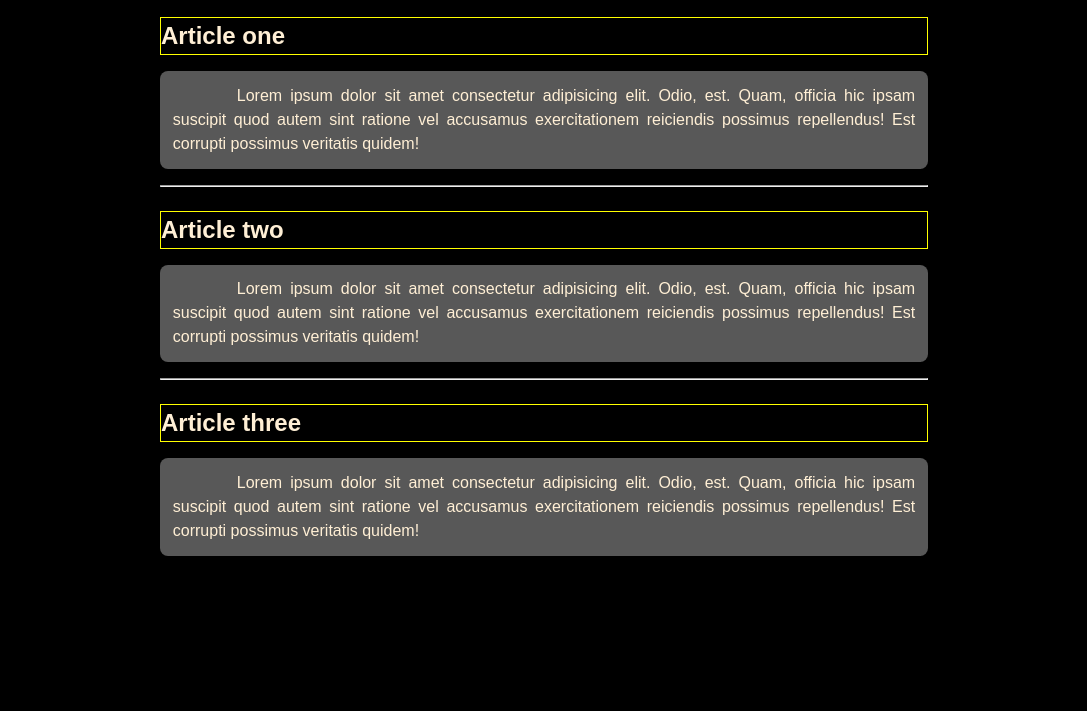
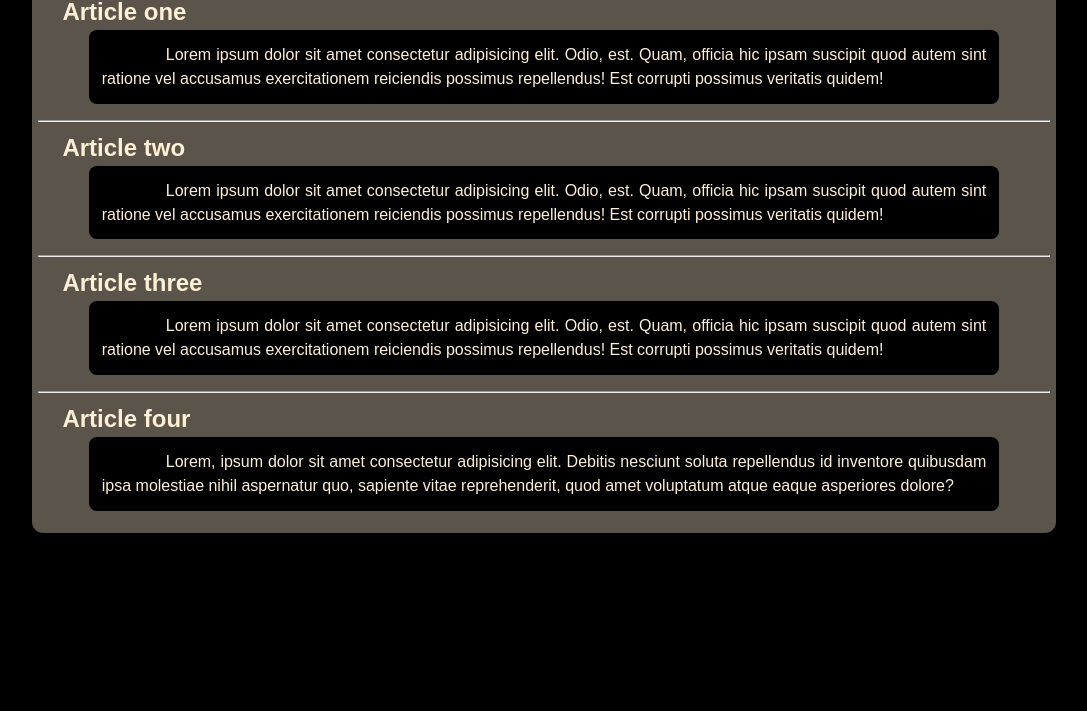
Before and after one commit to maxgmz05/CSS-Demo, a plain HTML site: page index.html in a window 1280 px wide. Shown: the part 89-800 px from the top of the page, without its empty margins (96-1183 px from the left). Drawn offline with Linux system fonts and the light colour scheme.

Commit message:
some styling changes of the learning progress...

```diff
--- a/css/style.css
+++ b/css/style.css
@@ -1,11 +1,15 @@
+* {
+    box-sizing: border-box;
+    margin: 0;
+    padding: 0;
+}
+
 body {
-    font-size: 100%;
     font-family: Arial, Helvetica, sans-serif;
     line-height: 1.5;
     background: #000000;
-    color: #ffefd5;
-    width: max(60%, 400px);
-    margin: auto
+    margin: auto;
+    text-align: justify;
 }
 
 hr {
@@ -16,17 +20,35 @@ hr {
 
 h1,
 h2 {
-    text-align: left;
-    margin-top: 1em;
-    margin-bottom: 0.5em;
-    border: solid yellow 1px;
+    padding-left: 1em;
+    padding-right: 1em;
+
+}
+
+h1 {
+    text-align: center;
 }
 
 p {
+    padding: 0.8em;
+    text-indent: 4em;
+    background-color: #000000;
+    border-radius: .5em;
+    width: max(90%, 341px);
+    margin-left: auto;
+    margin-right: auto;
+
+}
+
+.container {
     color: #ffefd5;
-    background: #ffffff58;
-    padding: 0.8em;
-    border-radius: 0.5em;
-    text-align: justify;
-    text-indent: 4em;
+    padding: .4em;
+    border-radius: .7em;
+    width: max(80%, 390px);
+    margin-left: auto;
+    margin-right: auto;
+    margin-top: .5em;
+    margin-bottom: .5em;
+    background-color: #ffefd55a;
+
 }
--- a/index.html
+++ b/index.html
@@ -9,25 +9,44 @@
 </head>
 
 <body>
+    <header class="container">
         <h1>CSS selectors</h1>
+    </header>
+    <main class="container">
+        <div style="margin-bottom: 1em;">
             <h2>Article one</h2>
-    <p>Lorem ipsum dolor sit amet consectetur adipisicing elit. Odio, est. Quam, <span>officia</span> hic ipsam suscipit
+            <p>Lorem ipsum dolor sit amet consectetur adipisicing elit. Odio, est. Quam, <span>officia</span> hic ipsam
+                suscipit
                 quod autem
-        sint ratione vel accusamus exercitationem reiciendis possimus repellendus! Est corrupti possimus veritatis
+                sint ratione vel accusamus exercitationem reiciendis possimus repellendus! Est corrupti possimus
+                veritatis
                 quidem!</p>
             <hr>
-    <h2 style="width: auto;">Article two</h2>
-    <p id="second" class="gray">Lorem ipsum dolor sit amet consectetur adipisicing elit. Odio, est. Quam, officia hic
+            <h2>Article two</h2>
+            <p id="second" class="gray">Lorem ipsum dolor sit amet consectetur adipisicing elit. Odio, est. Quam,
+                officia
+                hic
                 ipsam suscipit
                 quod autem
-        sint ratione vel accusamus exercitationem reiciendis possimus repellendus! Est corrupti possimus veritatis
+                sint ratione vel accusamus exercitationem reiciendis possimus repellendus! Est corrupti possimus
+                veritatis
                 quidem!</p>
             <hr>
             <h2>Article three</h2>
-    <p class="gray">Lorem ipsum dolor sit amet consectetur adipisicing elit. Odio, est. Quam, officia hic ipsam suscipit
+            <p class="gray">Lorem ipsum dolor sit amet consectetur adipisicing elit. Odio, est. Quam, officia hic ipsam
+                suscipit
                 quod autem
-        sint ratione vel accusamus exercitationem reiciendis possimus repellendus! Est corrupti possimus veritatis
+                sint ratione vel accusamus exercitationem reiciendis possimus repellendus! Est corrupti possimus
+                veritatis
                 quidem!</p>
+            <hr>
+            <h2>Article four</h2>
+            <p>Lorem, ipsum dolor sit amet consectetur adipisicing elit. Debitis nesciunt soluta
+                repellendus id inventore
+                quibusdam ipsa molestiae nihil aspernatur quo, sapiente vitae reprehenderit, quod amet voluptatum atque
+                eaque
+                asperiores dolore?</p>
+        </div>
 </body>
 
 </html>
```
Lines whose indentation alone changed are shown as unchanged.
